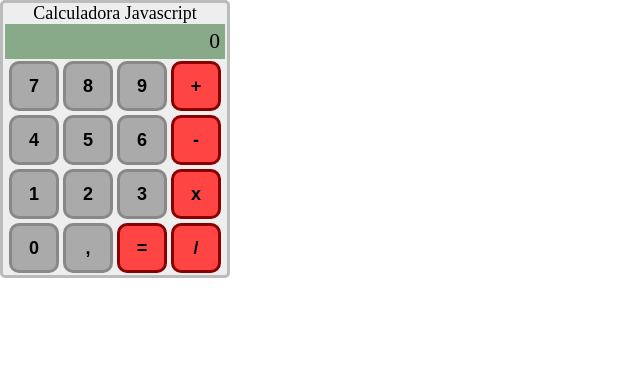
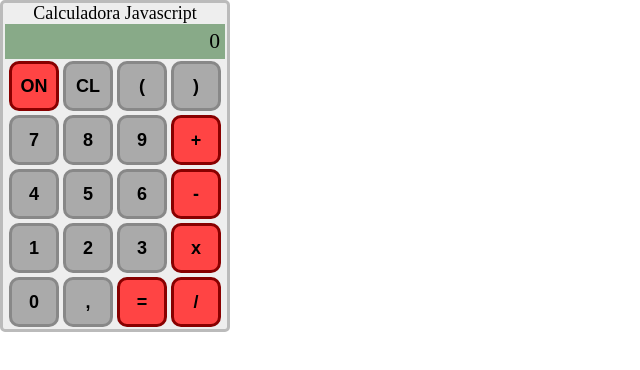
Before and after one commit to Henricknen/Javascript_Completo, a plain HTML site: page calculadora/index.html in a window 1280 px wide. Shown: the whole page, without its empty margins (0-640 px from the left). Drawn offline with Linux system fonts and the light colour scheme.

Commit message:
iniciando_a_logica_em_javascript_adicionando_eventos_de_clicks_nas_teclas

```diff
--- a/calculadora/index.html
+++ b/calculadora/index.html
@@ -17,22 +17,26 @@
             <p id = "display" class = "display">0</p>
         </div>
         <div id = "div_teclas" class = "div_teclas">
-            <button id ="t7" class="tecla">7</button>
-            <button id ="t8" class="tecla">8</button>
-            <button id ="t9" class="tecla">9</button>
-            <button id ="t+" class="tecla teclaOp">+</button>
-            <button id ="t4" class="tecla">4</button>
-            <button id ="t5" class="tecla">5</button>
-            <button id ="t6" class="tecla">6</button>
-            <button id ="t-" class="tecla teclaOp">-</button>
-            <button id ="t1" class="tecla">1</button>
-            <button id ="t2" class="tecla">2</button>
-            <button id ="t3" class="tecla">3</button>
-            <button id ="tx" class="tecla teclaOp">x</button>
-            <button id ="t0" class="tecla">0</button>
+            <button id ="ton" class="tecla teclaOp">ON</button>
+            <button id ="tlimpar" class="tecla">CL</button>
+            <button id ="t(" class="tecla num">(</button>
+            <button id ="t)" class="tecla num">)</button>
+            <button id ="t7" class="tecla num">7</button>
+            <button id ="t8" class="tecla num">8</button>
+            <button id ="t9" class="tecla num">9</button>
+            <button id ="t+" class="tecla teclaOp op">+</button>
+            <button id ="t4" class="tecla num">4</button>
+            <button id ="t5" class="tecla num">5</button>
+            <button id ="t6" class="tecla num">6</button>
+            <button id ="t-" class="tecla teclaOp op">-</button>
+            <button id ="t1" class="tecla num">1</button>
+            <button id ="t2" class="tecla num">2</button>
+            <button id ="t3" class="tecla num">3</button>
+            <button id ="tx" class="tecla teclaOp op">x</button>
+            <button id ="t0" class="tecla num">0</button>
             <button id ="tseparador" class="tecla">,</button>
-            <button id ="tigual" class="tecla teclaOp">=</button>
-            <button id ="td" class="tecla teclaOp">/</button>
+            <button id ="tigual" class="tecla teclaOp res">=</button>
+            <button id ="td" class="tecla teclaOp op">/</button>
         </div>
     </div>
 
--- a/calculadora/js/script.js
+++ b/calculadora/js/script.js
@@ -0,0 +1,32 @@
+const teclasNum = [...document.querySelectorAll(".num")];        // Pegando todas as teclas que têm a classe 'num'
+const teclasOp = [...document.querySelectorAll(".op")];          // Pegando todas as teclas de operação
+const teclaRes = document.querySelector(".res");                 // Apenas uma tecla de resultado, então usamos querySelector
+const display = document.querySelector(".display");              // Display também é um único elemento
+const ton = document.getElementById("ton");
+const tlimpar = document.getElementById("tlimpar");
+
+teclasNum.forEach((el) => {
+    el.addEventListener("click", (evt) => {     // Adicionando evento de click
+        display.textContent += evt.target.textContent;  // Usamos textContent para adicionar o número ao display
+    });
+});
+
+teclasOp.forEach((el) => {
+    el.addEventListener("click", (evt) => {
+        display.textContent += evt.target.textContent;  // Adiciona o operador no display
+    });
+});
+
+tlimpar.addEventListener("click", () => {
+    display.textContent = "0";  // Reseta o display para "0" ao clicar no botão de limpar
+});
+
+// Adicionar funcionalidade para o botão "=" (igual) que realiza o cálculo
+teclaRes.addEventListener("click", () => {
+    try {
+        // Avalia a expressão no display e exibe o resultado
+        display.textContent = eval(display.textContent.replace(",", "."));  // Substitui a vírgula por ponto para a operação correta
+    } catch (e) {
+        display.textContent = "Erro";  // Caso ocorra um erro (por exemplo, divisão por zero), exibe "Erro"
+    }
+});
```
